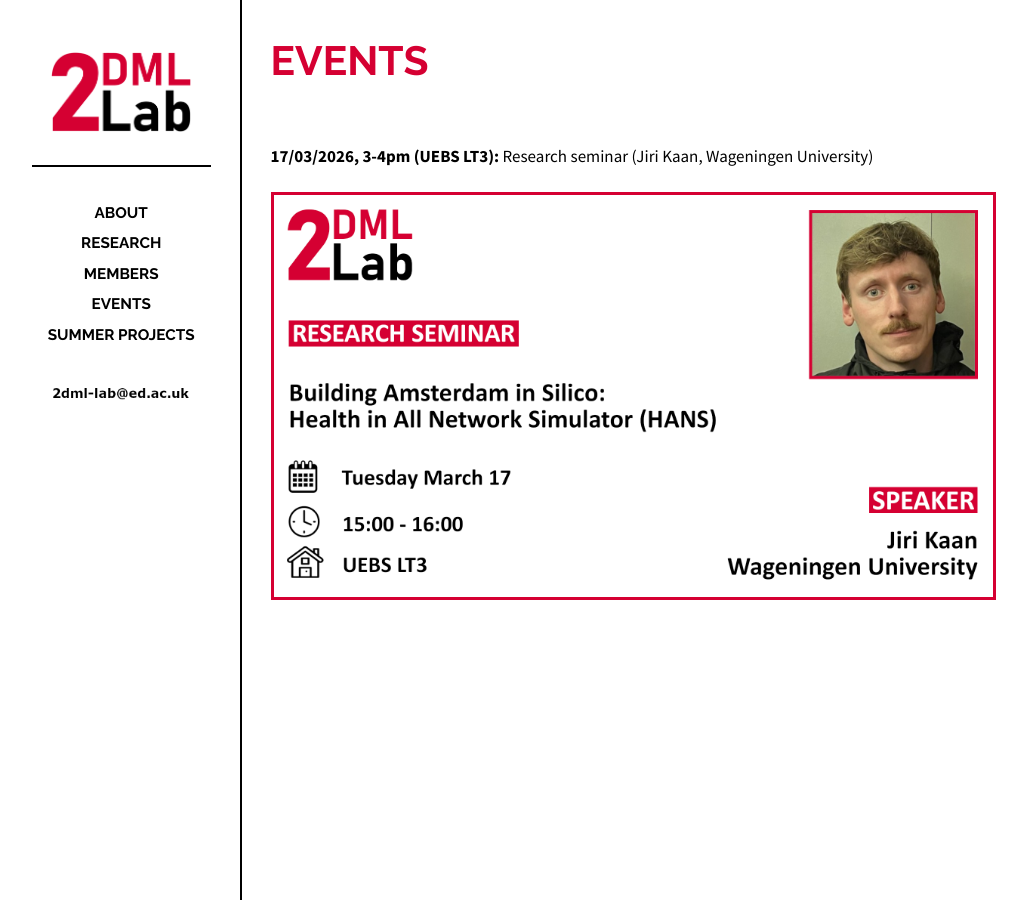
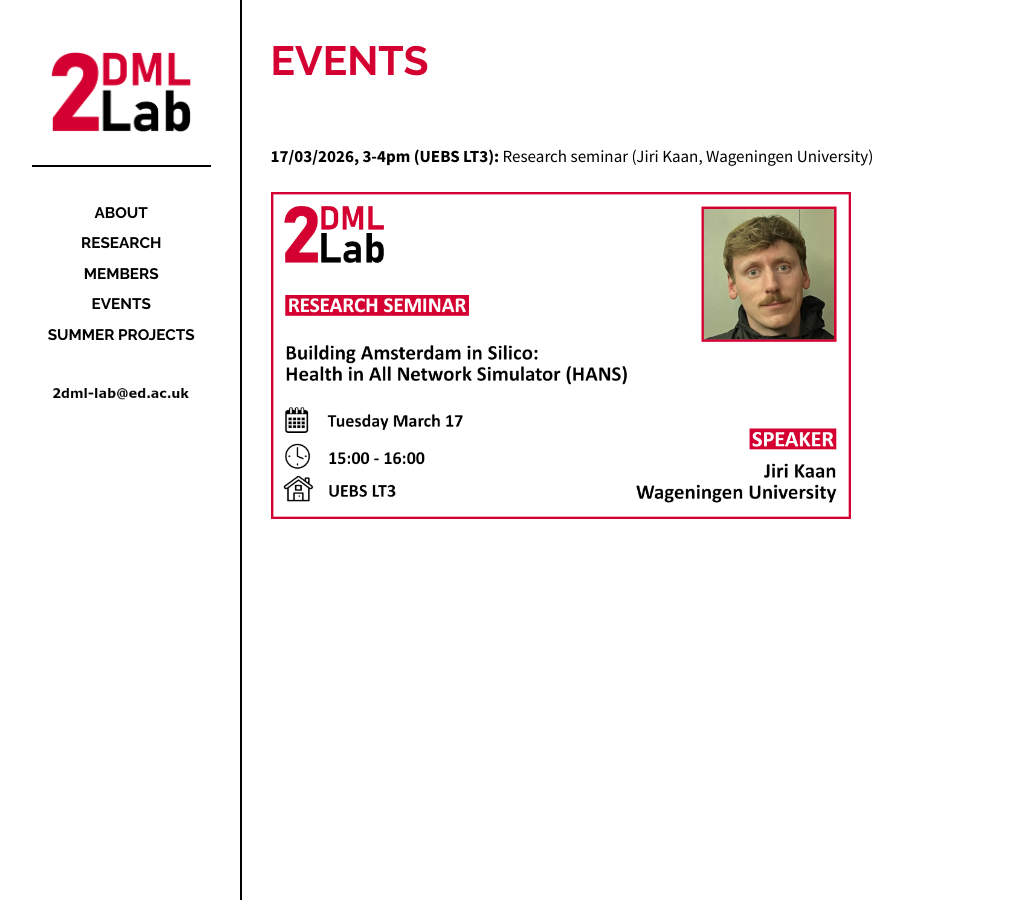
Before and after one commit to 2dml-lab/2dml-lab.github.io, a Jekyll site: the page built from _posts/2024-02-01-events.md, in a window 1280 px wide. Shown: the whole page, without its empty margins (118-1145 px from the left). Built offline with Jekyll 4.4.1, drawn with Linux system fonts in a browser that asks for light colours.

Commit message:
Update 2024-02-01-events.md

```diff
--- a/_posts/2024-02-01-events.md
+++ b/_posts/2024-02-01-events.md
@@ -10,7 +10,7 @@ categories: posts
 
 **17/03/2026, 3-4pm (UEBS LT3):** Research seminar (Jiri Kaan, Wageningen University)
 
-<img src="/images/2dml_seminar_jiri_kaan.png" width="100%" style="padding-bottom: 15px;">
+<img src="/images/2dml_seminar_jiri_kaan.png" width="80%" style="padding-bottom: 15px;">
 
 <!--There are currently no upcoming events scheduled.-->
 
```
